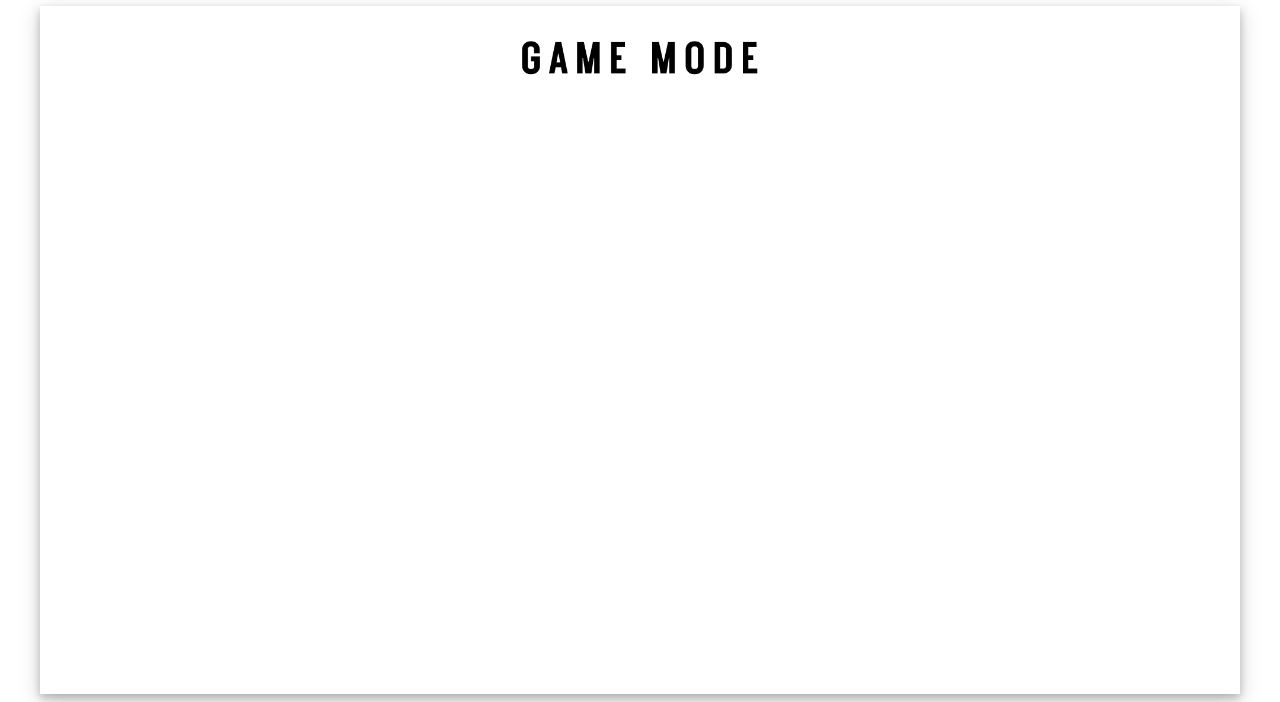
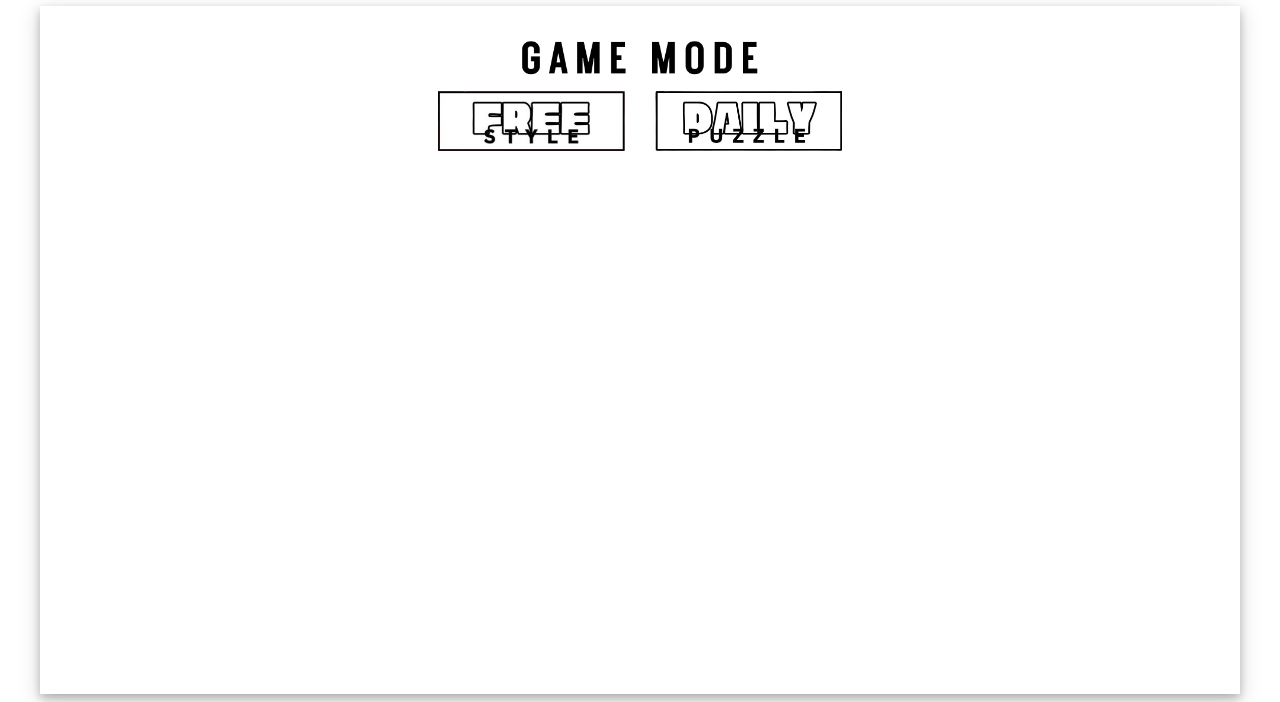
Before and after one commit to itsmoongoose/Oops-I-Forgot-My-Password, a plain HTML site: page src/index.html in a window 1280 px wide. Shown: the part 155-857 px from the top of the page. Drawn offline with Linux system fonts and the light colour scheme.

Commit message:
Add button images and styling

```diff
--- a/src/css/styles.css
+++ b/src/css/styles.css
@@ -1,4 +1,4 @@
-#logo-container {
+#container {
     text-align: center;
 }
 
@@ -16,3 +16,29 @@
     height: auto;
     margin-top: 2em;
 }
+
+.game-mode-buttons {
+    background-repeat: no-repeat;
+    background-size: contain;
+    background-color: transparent;
+    border: none;
+    width: 14em;
+    height: 4.7em;
+    margin: 0.75em 1em;
+}
+
+#free-play-button {
+    background-image: url('../img/free-play-button.png');
+}
+
+#free-play-button:hover {
+    cursor: pointer;
+}
+
+#daily-mode-button {
+    background-image: url('../img/daily-mode-button.png');
+}
+
+#daily-mode-button:hover {
+    cursor: pointer;
+}
--- a/src/index.html
+++ b/src/index.html
@@ -10,7 +10,7 @@
     <body>
         <header>
             <nav>
-                <div id="logo-container">
+                <div id="container">
                     <img id="oops-logo" src="img/oops-logo.png" alt="OOPS!">
                 </div>
             </nav>
@@ -18,6 +18,10 @@
         <main>
             <div id="game-container">
                 <img id="game-mode-title" src="img/game-mode-title.png" alt="Game Mode">
+                <div id="container">
+                    <button id="free-play-button" class="game-mode-buttons"></button>
+                    <button id="daily-mode-button" class="game-mode-buttons"></button>
+                </div>
             </div>
         </main>
         <script src="js/scripts.js"></script>
```
Also changed, not shown: src/img/daily-mode-button.png (added), src/img/free-play-button.png (added).
